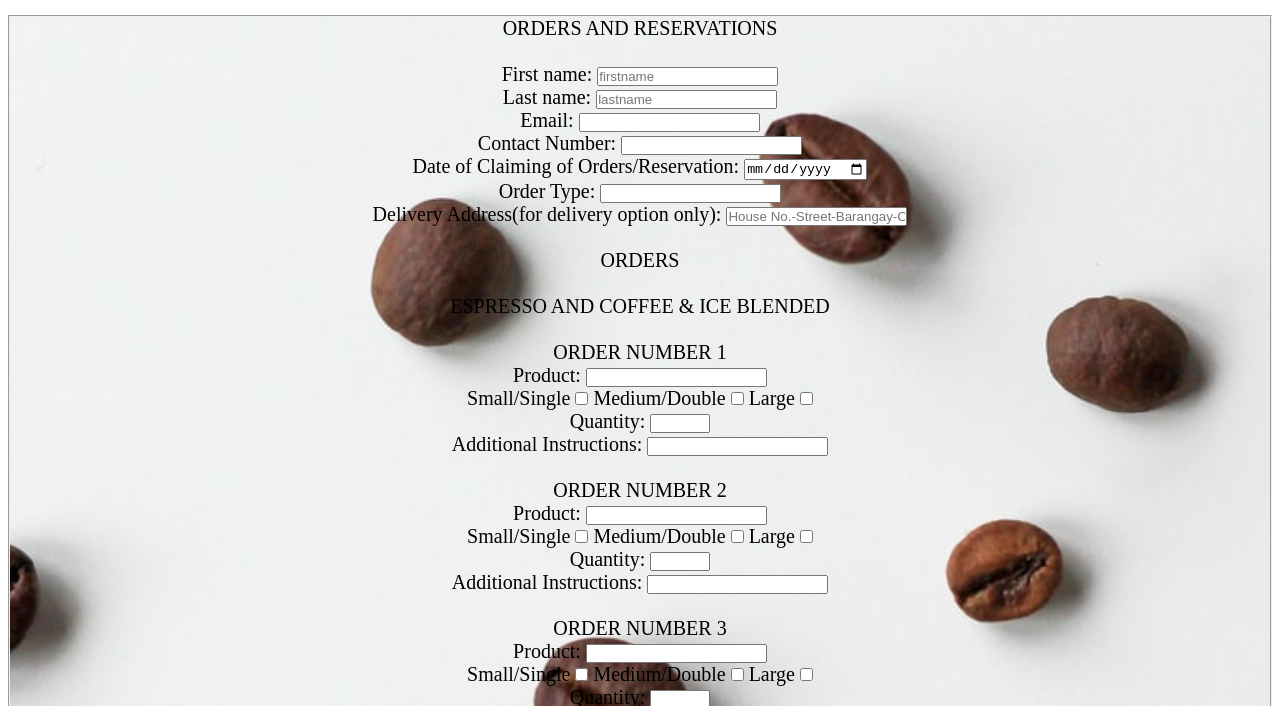
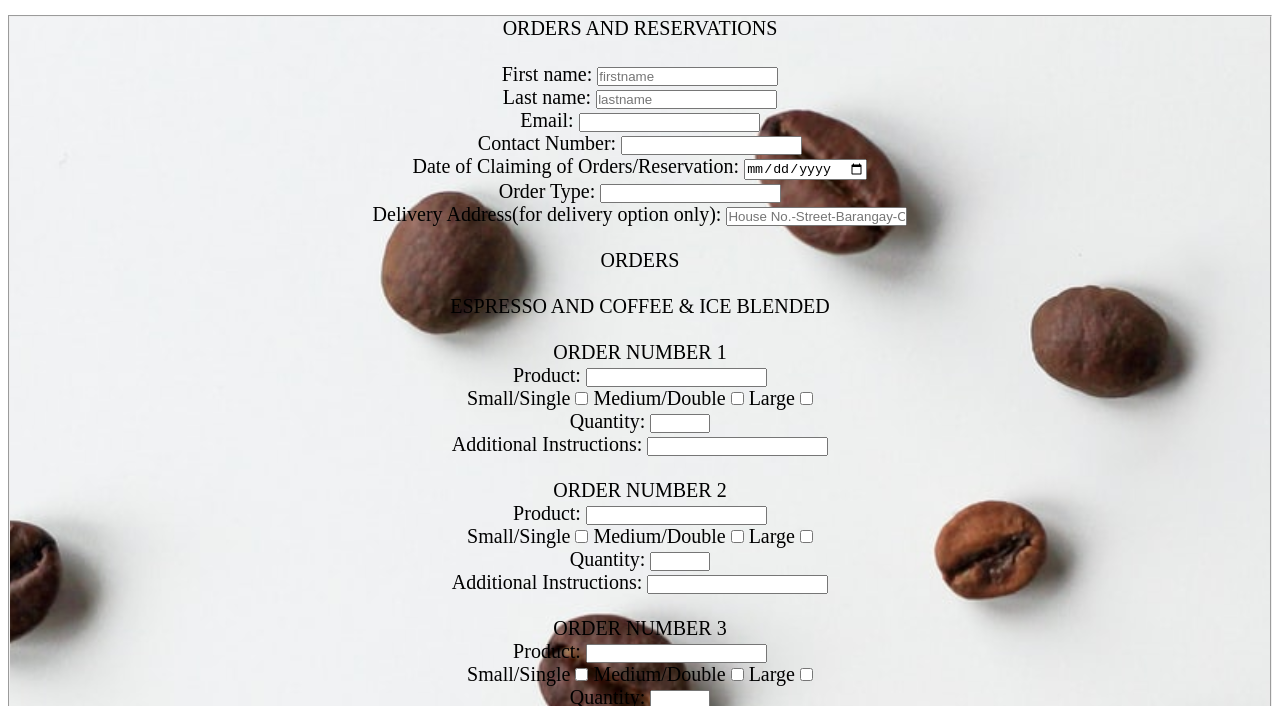
Before and after one commit to joyce-magsipoc/cc101finals, a plain HTML site: page orders&reservation.html in a window 1280 px wide. Shown: the part 73-779 px from the top of the page. Drawn offline with Linux system fonts and the light colour scheme; a web font is replaced by a local one.

Commit message:
Update style.css

```diff
--- a/style.css
+++ b/style.css
@@ -239,7 +239,7 @@ table td{
     background-size: cover;
     background-repeat: repeat;
     background-position: center;
-    height: 187vh;
+    height: 180vh;
 }
 
 /*RESULTS*/
```
